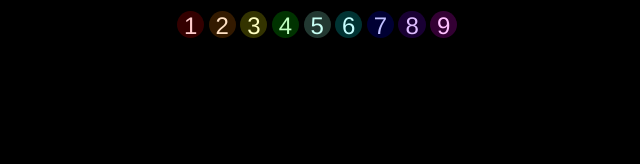
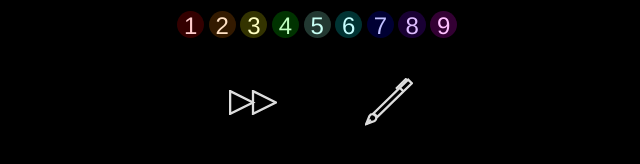
Before and after one commit to moellh/sudoku_solver, a plain HTML site: page index.html in a window 1280 px wide. Shown: the part 488-652 px from the top of the page, without its empty margins (319-959 px from the left). Drawn offline with Linux system fonts and the light colour scheme; the site is published under a folder, as on GitHub Pages, so addresses that start at the root find nothing.

Commit message:
Fixed location of figures

```diff
--- a/css/style.css
+++ b/css/style.css
@@ -201,11 +201,11 @@ td:hover {
 
 #solve {
 	margin-right: 1rem;
-	background-image: url(/fig/dash.svg);
+	background-image: url(../fig/dash.svg);
 }
 
 #note {
-	background-image: url(/fig/pen.svg);
+	background-image: url(../fig/pen.svg);
 }
 
 #solve:hover, #note:hover {
```
